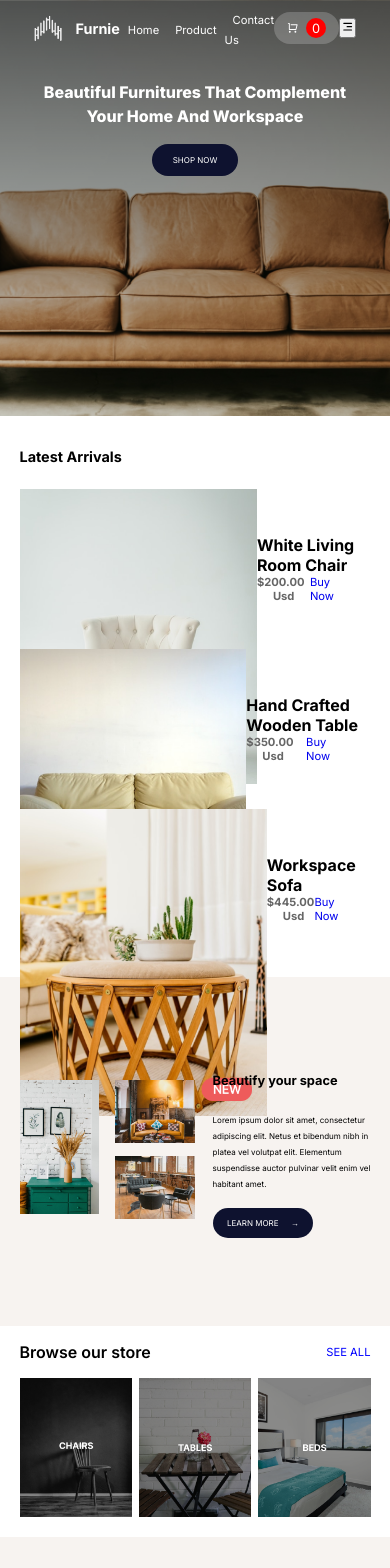
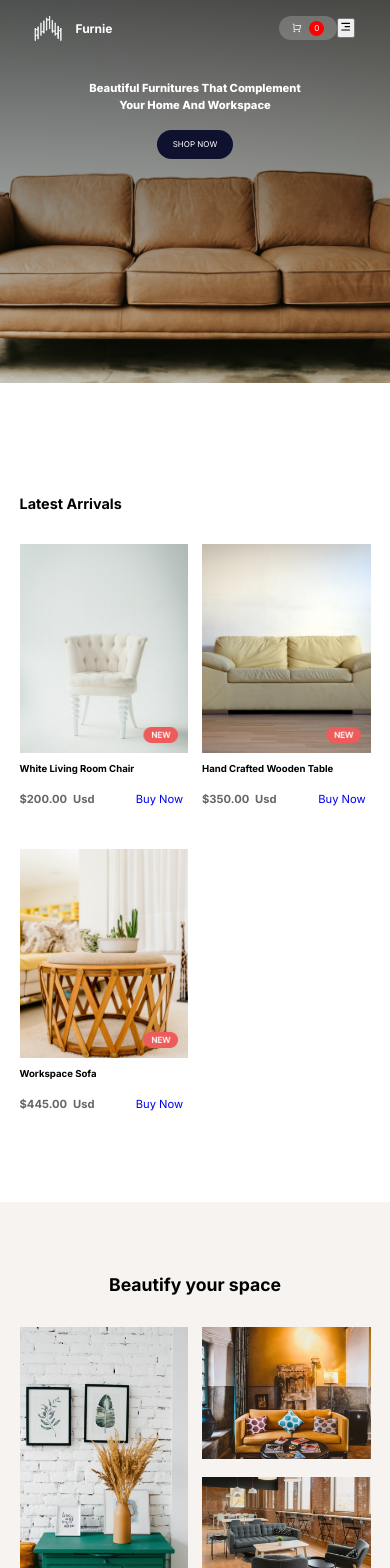
Before and after one commit to ahmid7/scree, a React (Create React App) app: page / in a window 390 px wide. Shown: the top 1568 px of the page. Built offline with nearby package versions, Linux system fonts and the light colour scheme.

Commit message:
third commit

```diff
--- a/package.json
+++ b/package.json
@@ -11,6 +11,7 @@
     "react-dom": "^17.0.2",
     "react-icons": "^4.3.1",
     "react-scripts": "4.0.3",
+    "swiper": "^7.3.1",
     "web-vitals": "^1.1.2"
   },
   "scripts": {
--- a/src/App.scss
+++ b/src/App.scss
@@ -87,6 +87,9 @@ $section-padding:5rem;
                 margin-left: 0.5rem;
             }
         }
+        .hamburger{
+            display: none;
+        }
     }
 }
 
@@ -166,7 +169,9 @@ $section-padding:5rem;
     background: #7736040F;
     .container{
         @include flex;
-
+        .Beautify-header-mobile{
+            display: none;
+        }
         .images-container{
             flex-basis:50%;
             display: grid;
@@ -598,9 +603,6 @@ footer{
     }
 
     .community-section{
-        h2{
-
-        }
         form{
             width: 58%;
             label{
@@ -704,6 +706,10 @@ footer{
     }
     .beautify-section{
         .container{
+            .images-container{
+                row-gap: 0.7rem;
+                column-gap: 1rem;
+            }
             .image-text{
                 flex-basis: 45%;
 
@@ -738,19 +744,19 @@ footer{
         }
     }
     .community-section{
-        padding:1.5rem 0;
+        padding:3rem 0;
 
         h2{
-            font-size: 1.5rem;
+            font-size: 1.1rem;
         }
         p{
             padding:1.5rem 0;
-            font-size: 0.8rem;
+            font-size: 0.75rem;
         }
         form{
-            width: 65%;
+            width: 60%;
             label{
-                width: 69%;
+                width: 67%;
             }
             input{
                 padding: 0.7rem;
@@ -783,16 +789,16 @@ footer{
             }
         }
         ul{
-            li {
-                a{
-                    font-size: 0.7rem;
-                    padding: 0 0.5rem;
-                }
-            }
+            display: none;
+        }
+        .block{
+            display: block;
+        }
+        .hidden{
+            display: hidden;
         }
 
         .search-cart{
-
              .search{
                  display: none;
                 .search-icon{
@@ -801,21 +807,25 @@ footer{
             }
 
             .cart{
-                padding:0.4rem 0.8rem;
+                padding:0.3rem 0.8rem;
                 .cart-icon{
                     font-size: 0.7rem;
                 }
                 p{
-                    font-size: 0.8rem;
+                    font-size: 0.7rem;
                 }
             }
+            .hamburger{
+                display: block;
+            }
         }
+
     }
 
     .hero-content{
         padding-bottom: 15rem;
         h2{
-            font-size: 1rem;
+            font-size: 0.9rem;
         }
         button{
             a{
@@ -826,49 +836,57 @@ footer{
     }
 
     .arrival-section{
-        padding:0.5rem 0;
         h2{
-            font-size: 0.9rem;
+            font-size: 1rem;
         }
         .arrival-container{
-            flex-flow: column nowrap;
+            flex-flow: row wrap;
             .arrival-product{
-                @include flex;
-                .arrival-image{
-                    max-height: 10rem;
-                    img{
-                        width: 100%;
+                flex-basis: 49%;
+                row-gap:2.5rem;
+                p{
+                    font-size: 0.7rem;
+                    padding: 0.4rem 0;
+                }
+                .buy{
+                    padding:0.8rem 0;
+                    p{
+                        font-size: 0.7rem;
                     }
-                }
-                p{
-                    font-size: 1rem;
-                    text-transform: capitalize;
-                    padding: 0;
-                    font-weight: 700;
+
+                    a{
+                        font-size: 0.7rem;
+                    }
                 }
             }
         }
     }
+
     .beautify-section{
         .container{
+            .Beautify-header-mobile{
+                display: block;
+                padding:2rem 0;
+                font-size: 1.1rem;
+            }
+            flex-direction: column;
             .images-container{
-                row-gap: 0.6rem;
+                order: 1;
+                row-gap: 1rem;
                 column-gap: 1rem;
             }
             .image-text{
-
+                order:2;
                 h2{
-                    font-size: 0.8rem;
-                    font-weight: 700;
-                    padding:1rem 0;
+                    display: none;
                 }
                 p{
-                    font-size: 0.5rem;
+                    font-size: 0.8rem;
                 }
                 button{
                     a{
-                        font-size: 0.5rem;
-                        padding:0.6rem 0.9rem;
+                        font-size: 0.6rem;
+                        padding:0.7rem 0.9rem;
                     }
                 }
             }
@@ -876,7 +894,7 @@ footer{
 
     }
     .store-section{
-        padding: 1rem 0;
+        padding: 2.5rem 0;
         .store-header{
             padding-bottom: 1rem;
             h2{
@@ -888,21 +906,31 @@ footer{
                 font-size: 0.7rem;
             }
         }
+        .categories-store{
+            @include flex;
+            flex-flow: row wrap;
+            row-gap: 1rem;
+            .category{
+                flex-basis: 49%;
+            }
+            img{
+                width: 100%;
+            }
+        }
     }
     .community-section{
-        padding:1rem 0;
-
+        padding:2rem 0;
         h2{
-            font-size: 1.1rem;
+            font-size: 1rem;
         }
         p{
             padding:1.5rem 0;
             font-size: 0.7rem;
         }
         form{
-            width: 65%;
+            width: 67%;
             label{
-                width: 65%;
+                width: 64%;
             }
             input{
                 padding: 0.7rem;
@@ -916,11 +944,186 @@ footer{
     }
     footer{
         .last-page{
-            font-size: 0.6rem;
+            font-size: 0.5rem;
         }
         .logo{
-            font-size: 0.6rem;
+            font-size: 0.5rem;
+            img{
+                width: 3.5rem;
+            }
         }
     }
 
 }
+@media only screen and (max-width:440px){
+    .hero-header{
+        .hero-icon{
+            font-size: 0.5rem;
+        }
+        .search-cart{
+             .search{
+                 display: none;
+                .search-icon{
+                    font-size: 0.5rem;
+                }
+            }
+
+            .cart{
+                padding:0.3rem 0.8rem;
+                .cart-icon{
+                    font-size: 0.6rem;
+                }
+                p{
+                    width: 15px;
+                    height: 15px;
+                    font-size: 0.5rem;
+                }
+            }
+        }
+    }
+
+    .hero-content{
+        padding-bottom: 14rem;
+        h2{
+            font-size: 0.7rem;
+        }
+        button{
+            a{
+                font-size: 0.5rem;
+                padding:0.6rem 1rem;
+            }
+        }
+    }
+    .arrival-section{
+        h2{
+            font-size: 0.9rem;
+            padding:2rem 0;
+        }
+        .arrival-container{
+            flex-flow: row wrap;
+            row-gap:2rem;
+            .arrival-product{
+                flex-basis: 48%;
+                p{
+                    font-size: 0.6rem;
+                    padding: 0.4rem 0;
+                }
+                .buy{
+                    padding:0.3rem 0;
+                    p{
+                        font-size: 0.7rem;
+                        span{
+                            margin-left: 0.2rem;
+                        }
+                    }
+                    a{
+                        padding-right: 0.3rem;
+                    }
+
+                    a{
+                        font-size: 0.7rem;
+                    }
+                }
+            }
+        }
+    }
+    .beautify-section{
+        padding: 2.5rem 0;
+        .container{
+            .images-container{
+                order: 1;
+                row-gap: 0.8rem;
+                column-gap: 0.9rem;
+            }
+            .image-text{
+                order:2;
+                p{
+                    font-size: 0.6rem;
+                }
+                button{
+                    a{
+                        font-size: 0.55rem;
+                        padding:0.7rem 0.9rem;
+                    }
+                }
+            }
+        }
+
+    }
+    .store-section{
+        .store-header{
+            padding-bottom: 1rem;
+            h2{
+                font-size: 1rem;
+                font-weight: 600;
+            }
+
+            a{
+                font-size: 0.7rem;
+            }
+        }
+        .categories-store{
+            @include flex;
+            flex-flow: row wrap;
+            row-gap: 1rem;
+            .category{
+                flex-basis: 48%;
+            }
+            img{
+                width: 100%;
+            }
+        }
+    }
+    .community-section{
+        padding:2rem 0;
+        h2{
+            font-size: 0.9rem;
+        }
+        p{
+            font-size: 0.6rem;
+            line-height: 2;
+        }
+        form{
+            width: 90%;
+            flex-direction: column;
+            label{
+                width: 100%;
+            }
+            input{
+                padding: 0.7rem;
+                font-size: 0.6rem;
+            }
+            button{
+                margin-top: 1rem;
+                padding: 0.7rem 1rem;
+                font-size: 0.6rem;
+            }
+        }
+    }
+    footer{
+
+        .last-page{
+            font-size: 0.6rem;
+            flex-direction:column;
+            row-gap:1.5rem;
+            .logo{
+                order: 1;
+                font-size: 0.6rem;
+                padding-right: 0.6rem;
+                img{
+                    width: 3.45rem;
+                }
+            }
+            .media-icons-container{
+                order:2;
+                .m-icon{
+                    font-size:0.8rem;
+                }
+            }
+            .copy-right{
+                order:3;
+                padding:1rem 0;
+            }
+        }
+    }
+}
--- a/src/Beautify.js
+++ b/src/Beautify.js
@@ -17,6 +17,7 @@ const Beautify = () =>{
     return(
         <section className="beautify-section">
             <div className="section-width container">
+                <h2 className="Beautify-header-mobile">{imagetext.header}</h2>
                 <ImageGallery {...images}/>
                 <Imagetext {...imagetext}/>
             </div>
--- a/src/Delivery.js
+++ b/src/Delivery.js
@@ -17,6 +17,7 @@ const Delivery = () =>{
     return (
         <section className="beautify-section">
             <div className="section-width container">
+                <h2 className="Beautify-header-mobile">{imagetext.header}</h2>
                 <Imagetext {...imagetext}/>
                 <ImageGallery {...images}/>
             </div>
--- a/src/Hero.js
+++ b/src/Hero.js
@@ -34,7 +34,7 @@ const Hero = () => {
             </div>
             <section className="hero-content">
                 <div class="section-width">
-                    <h2>Beautiful Furnitures That Complement <br/> Your Home And Workspace</h2>
+                    <h2>Beautiful Furnitures That Complement <br className="hide-mobile"/> Your Home And Workspace</h2>
                     <button><a href="#home">shop now</a></button>
                 </div>
             </section>
```
Also changed, not shown: src/Footer.js (+5 -5 lines), 1 other file (tests, documents, lock files or other folders).
